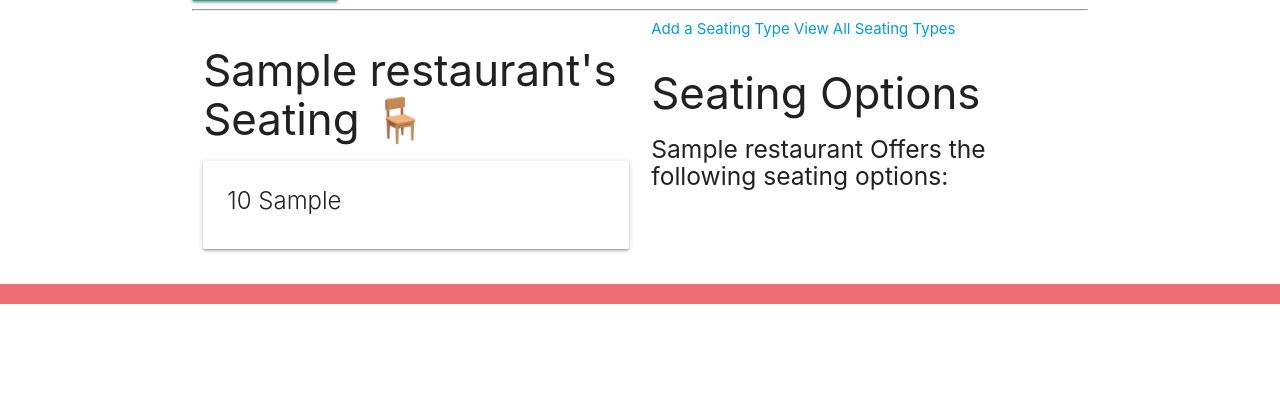
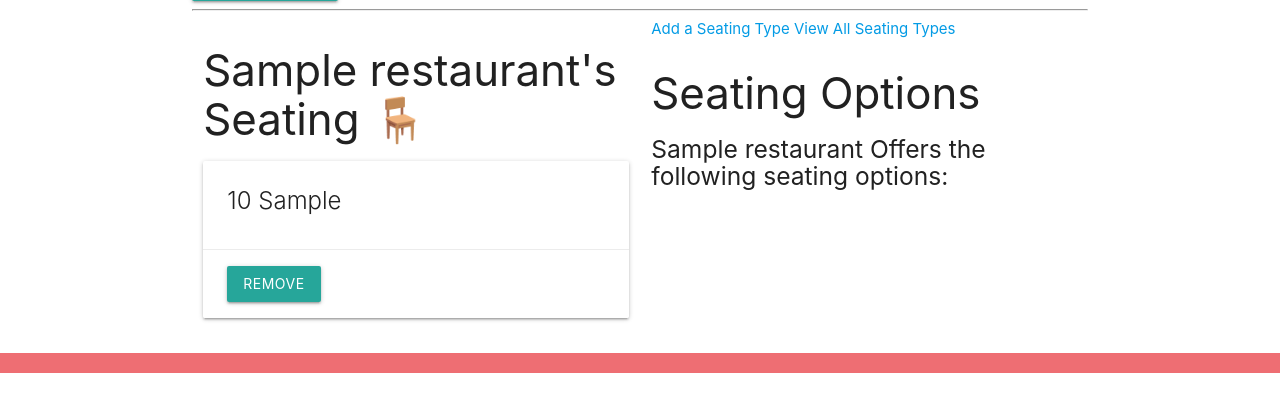
Before and after one commit to nsaltamachia/p3, a Django app: page /restaurants/1/ in a window 1280 px wide. Shown: the part 1103-1499 px from the top of the page. Before the commit the page ends 1407 px from the top, so only its background shows below. Run offline with Django 4.2, Linux system fonts and the light colour scheme; tables that the repository leaves empty hold one stand-in row (values such as "Sample post").

Commit message:
add missing code to detail and fix cancel button seat delete

```diff
--- a/main_app/templates/main_app/seat_confirm_delete.html
+++ b/main_app/templates/main_app/seat_confirm_delete.html
@@ -8,6 +8,6 @@
   <form action="" method="POST">
     {% csrf_token %}
     <input type="submit" value="Yes - Delete!" class="btn">
-    <a href="{% url 'detail' seat.id %}">Cancel</a>
+    <a href="{% url 'seat_detail' seat.id %}">Cancel</a>
   </form>
 {% endblock %}
--- a/main_app/templates/restaurants/detail.html
+++ b/main_app/templates/restaurants/detail.html
@@ -86,17 +86,22 @@
         <div class="card">
           <div class="card-content">
             <span class="card-title">
-              <span class="card-title">
-                <span>{{ seat.table_capacity }}</span> {{ seat.table_type }}
-              </span>
+              <span>{{ seat.table_capacity }}</span> {{ seat.table_type }}
+            </span>
           </div>
+          <div class="card-action">
+          <form action="{% url 'unassoc_seat' restaurant.id seat.id %}" method="POST">
+            {% csrf_token %}
+            <button type="submit" class="btn">Remove</button>
+          </form>
         </div>
+      </div>
       {% endfor %}
     {% else %}
       <h5>No Seating</h5>
     {% endif %}
   </div>
-  <!-- Available toys will come after this line -->
+  <!-- Available seating will come after this line -->
   <div class="col s6">
   <a href="{% url 'seat_create' %}">Add a Seating Type</a>
   <a href="{% url 'seat_list' %}">View All Seating Types</a>
@@ -106,10 +111,10 @@
       <div class="card">
         <div class="card-content">
           <span class="card-title">
-            <span class="card-title">
-              <span>{{ seat.table_capacity }}</span> {{ seat.table_type }}
-            </span>
+            <span>{{ seat.table_capacity }}</span> {{ seat.table_type }}
+          </span>
         </div>
+
         <div class="card-action">
           <form action="{% url 'assoc_seat' restaurant.id seat.id %}" method="POST">
             {% csrf_token %}
```
